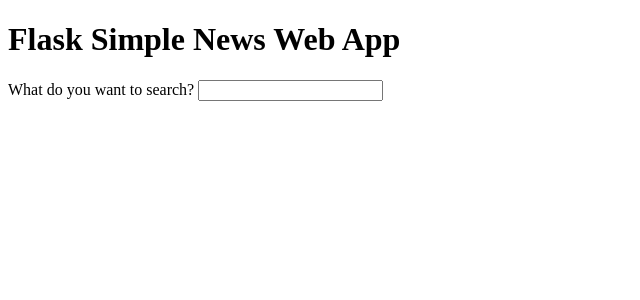
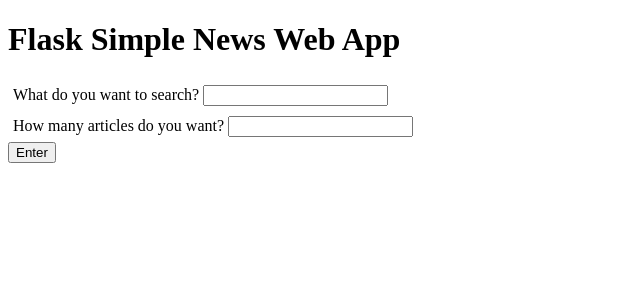
Before and after one commit to kun-w-lee/news-aggregator, a Flask app: template templates/base.html in a window 1280 px wide. Shown: the top 300 px of the page, without its empty margins (0-640 px from the left). Run offline with Flask 2, Linux system fonts and the light colour scheme; the template is opened without the code that fills it, so the values that code supplies are empty.

Commit message:
add #articles search bar

```diff
--- a/app.py
+++ b/app.py
@@ -11,7 +11,7 @@
 
 @app.route('/')
 def index():
-    return render_template('index.html', context=get_news(True, None), start=True)
+    return render_template('index.html', context=get_news(True, None, None), start=True)
 
 
 # get the news for the users' input
@@ -21,10 +21,11 @@
         pass
     elif request.method == 'GET':
         temp = request.args.get('char1')
-        return render_template('base.html', char1=temp, start=False, context=get_news(False, temp))
+        temp2 = int(request.args.get('num1'))
+        return render_template('base.html', char1=temp, num1=temp2, start=False, context=get_news(False, temp, temp2))
 
 
-def get_news(start, url_query):
+def get_news(start, url_query, num_articles):
     newsapi = NewsApiClient(api_key=my_api_key)
     if (start == True):
         # get headlines
@@ -32,11 +33,8 @@
             country='ca', category='business')
         articles = topheadlines['articles']
     else:
-        # change pg size later
-        pg_size = 10
-
         data = newsapi.get_everything(
-            q=url_query, language='en', page_size=pg_size)
+            q=url_query, language='en', page_size=num_articles)
         articles = data['articles']
 
     # get info for the articles
--- a/templates/base.html
+++ b/templates/base.html
@@ -8,12 +8,14 @@
     <!-- link css file -->
     <link rel="stylesheet" href="/static/css/main.css">
 
-    {% block head %}{% endblock %}
 </head>
 
 <style>
     .search_bar {
         padding-bottom: 50px;
+    }
+    .search {
+        padding: 5px;
     }
     .media-list{
         padding-top: 50px;
@@ -48,7 +50,6 @@
     }
 </style>
 <body>
-
     <div class="jumbotron">
         <h1>
             Flask Simple News Web App
@@ -56,9 +57,16 @@
     </div>
 
     <form method="GET" action="/get_news" class="search_bar">
-        <div>
+        <div class = "search">
             <label for="char1"> What do you want to search? </label>
             <input type="text" name="char1">
+        </div>
+        <div class = "search">
+            <label for="num1"> How many articles do you want? </label>
+            <input type="text" name="num1">
+        </div>
+        <div class='button'>
+            <button type="submit">Enter</button>
         </div>
     </form>
     <div>
@@ -111,10 +119,5 @@
         </div>
         {% endif %}
     </div>
-
-
-
-
-    {% block body %}{% endblock %}
 </body>
 </html>
```
